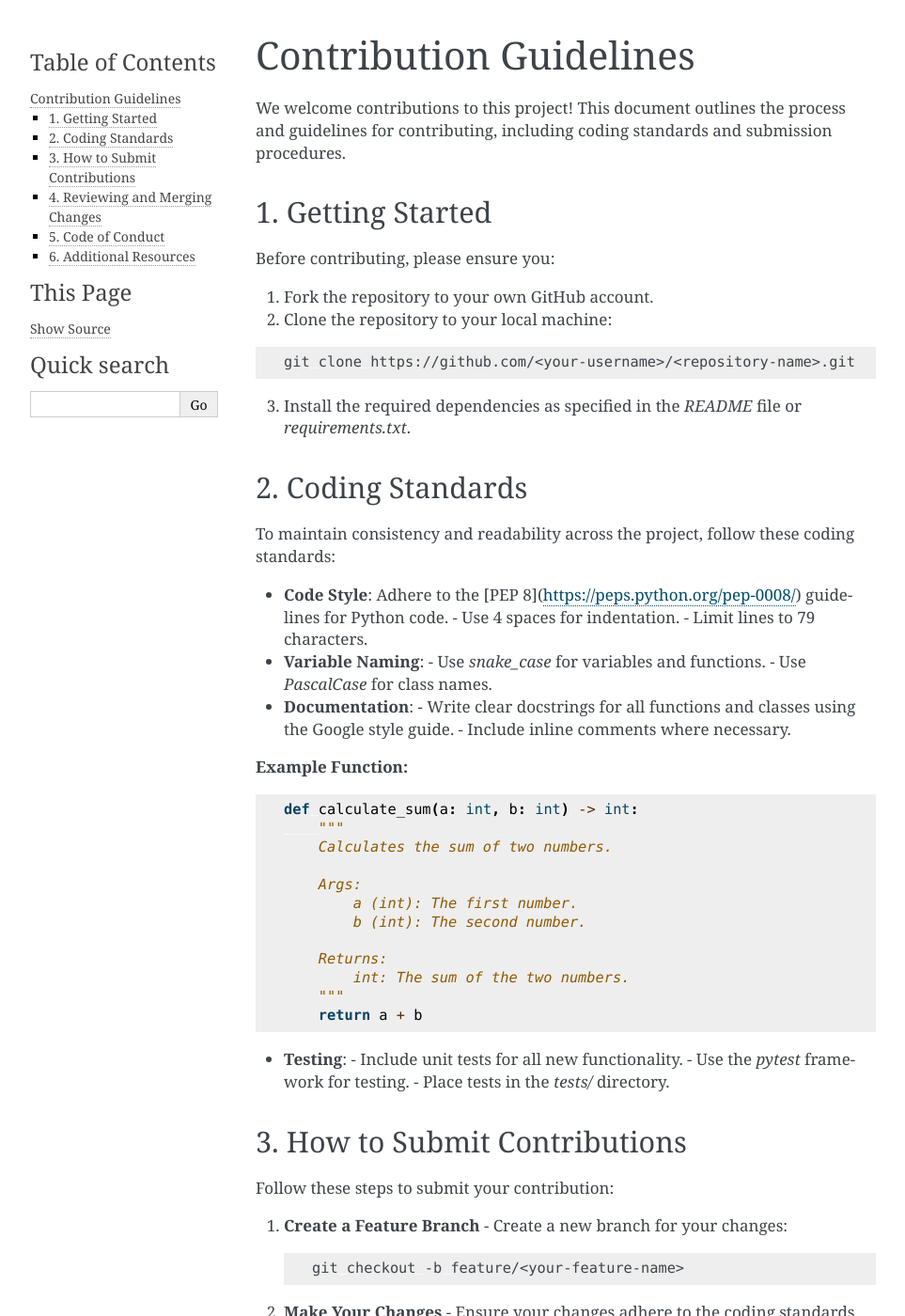
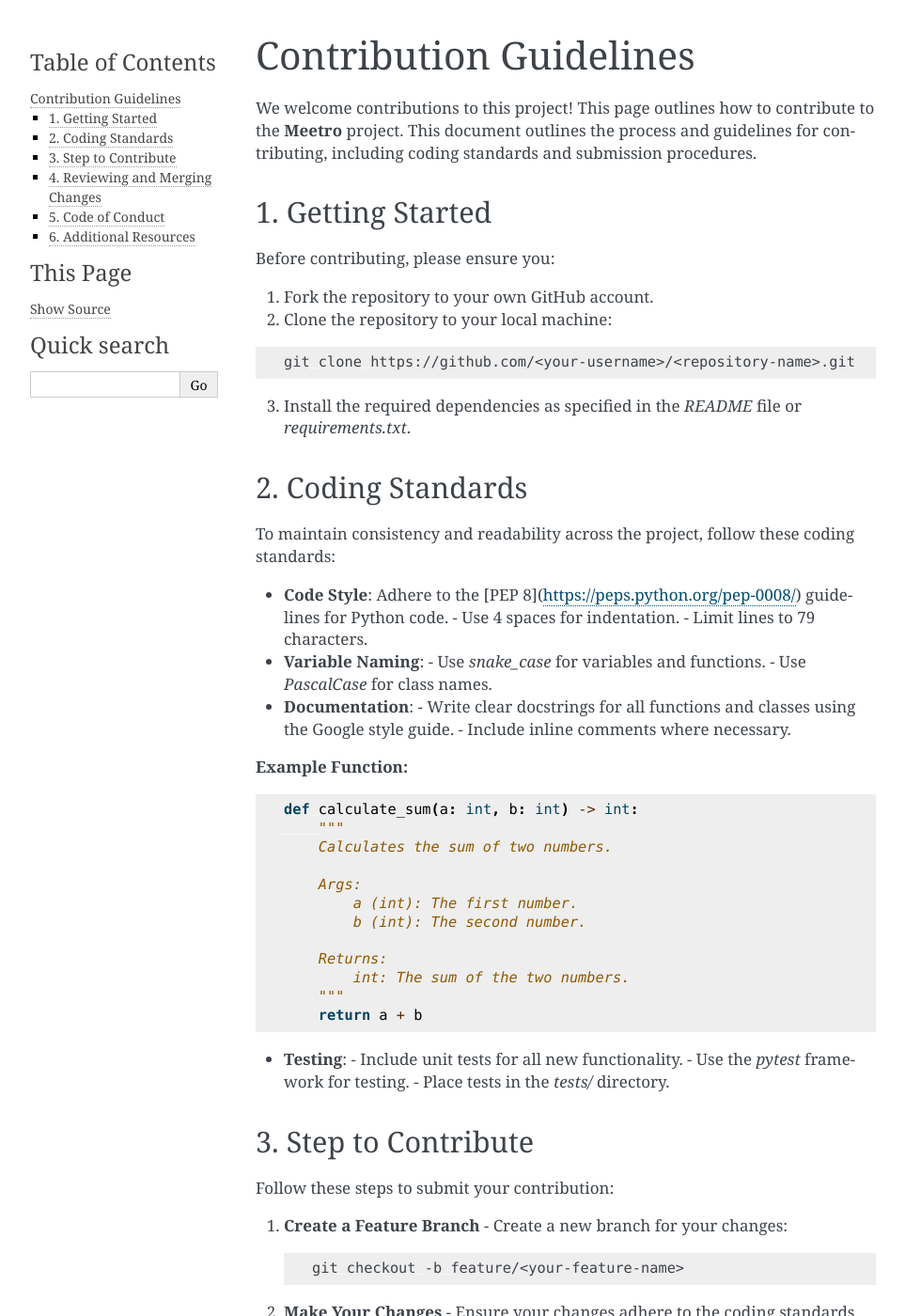
Before and after one commit to Jineeary/meetro, a Sphinx documentation site: the page built from docs/contribution_guidelines_.rst, in a window 1280 px wide and 1400 px high. Shown: the whole window at 94% size, without its empty margins (148-1111 px from the left). Built offline with Sphinx 7.4.7, drawn with Linux system fonts in a browser that asks for light colours; pages that are not in the unit, such as notebooks, are missing from menus; some of the changed text lies outside the part shown.

Commit message:
Update and rename contribution_guidelines_2.rst to contribution_guidelines_.rst

```diff
--- a/docs/contribution_guidelines_2.rst
+++ b/docs/contribution_guidelines_.rst
@@ -1,7 +1,7 @@
 Contribution Guidelines
 ========================
 
-We welcome contributions to this project! This document outlines the process and guidelines for contributing, including coding standards and submission procedures.
+We welcome contributions to this project! This page outlines how to contribute to the **Meetro** project. This document outlines the process and guidelines for contributing, including coding standards and submission procedures.
 
 1. Getting Started
 ------------------
@@ -54,7 +54,7 @@ To maintain consistency and readability across the project, follow these coding
   - Use the `pytest` framework for testing.
   - Place tests in the `tests/` directory.
 
-3. How to Submit Contributions
+3. Step to Contribute
 ------------------------------
 
 Follow these steps to submit your contribution:
```
Also changed, not shown: other parts of docs/contribution_guidelines_.rst (+3 -0 lines).
